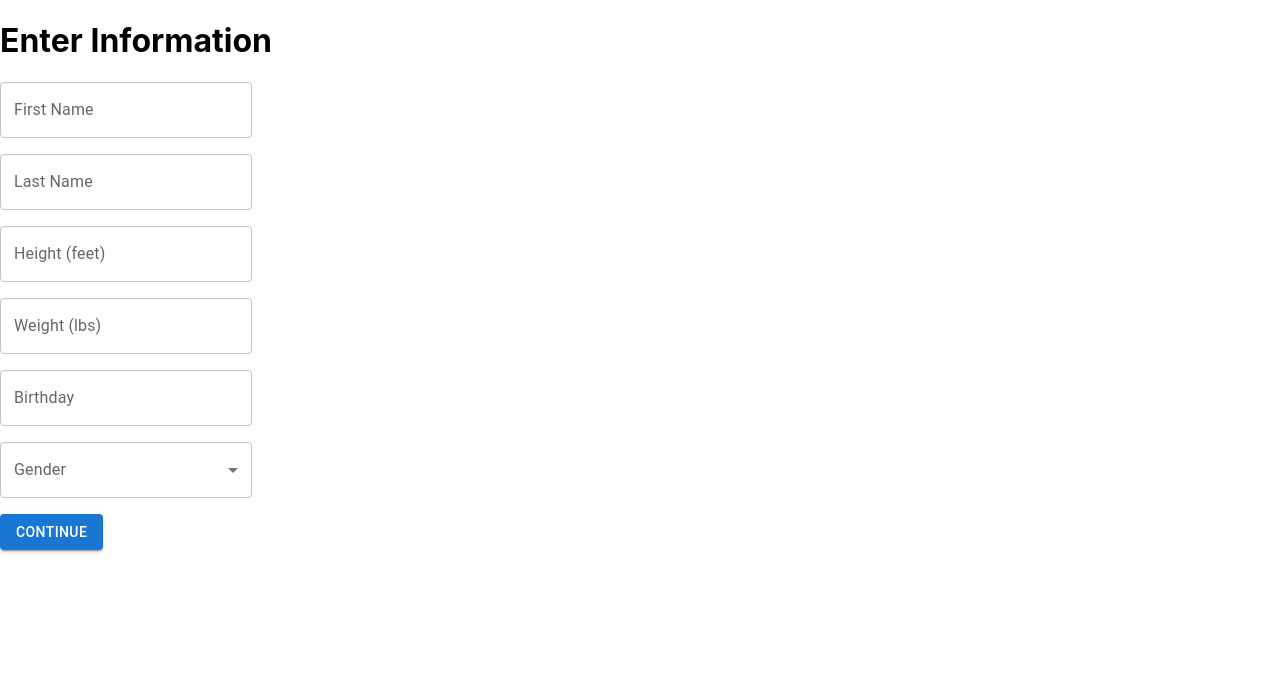
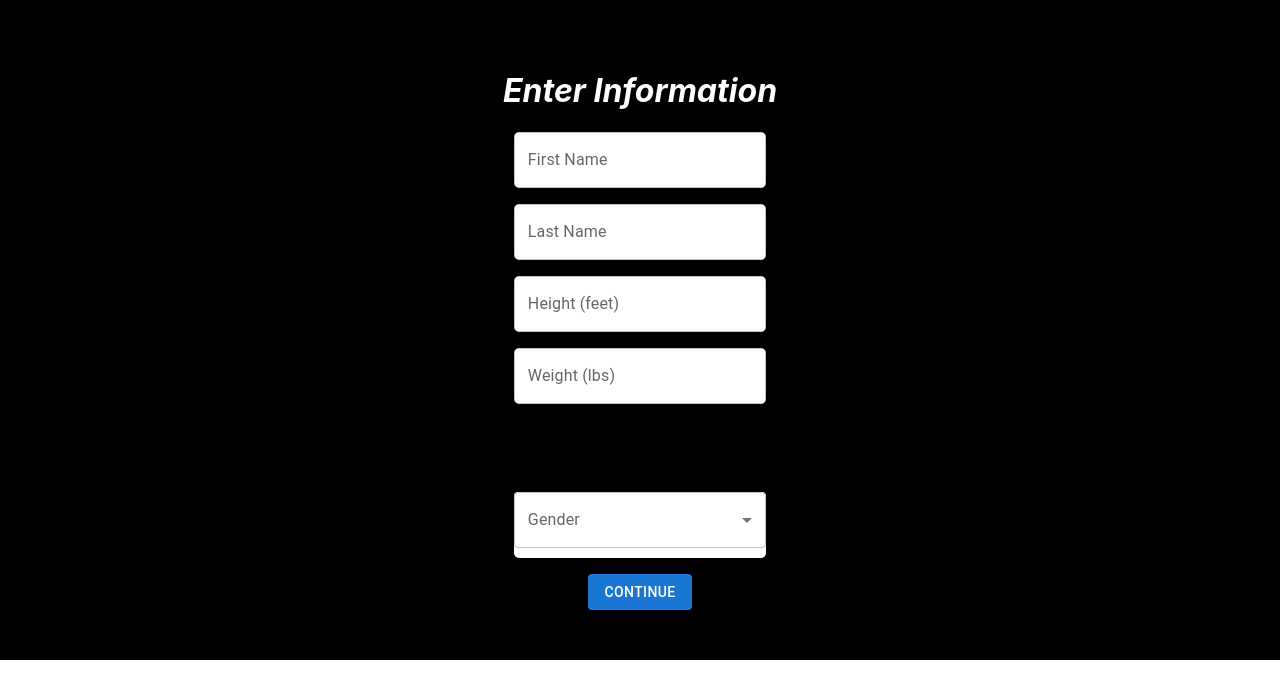
Before and after one commit to rysealex/fitness-tracker-front, a React (Create React App) app: page /enter-info in a window 1280 px wide. Shown: the top 698 px of the page. Built offline with nearby package versions, Linux system fonts and the light colour scheme.

Commit message:
Creates css files for welcome, login, create account, and enter information pages. Starts styling colors, font, centering, etc.

```diff
--- a/src/pages/createAccount.jsx
+++ b/src/pages/createAccount.jsx
@@ -6,6 +6,7 @@ import Box from '@mui/material/Box';
 import TextField from '@mui/material/TextField';
 import { useNavigate } from 'react-router-dom';
 import axios from 'axios';
+import '../styles/createAccount.css'
 
 function CreateAccount() {
   const navigate = useNavigate();
@@ -84,6 +85,7 @@ function CreateAccount() {
   };
   return (
     <>
+      <div className='create-account-container'>
         <h1>Create Account</h1>
         <Box
           component="form"
@@ -93,6 +95,7 @@ function CreateAccount() {
         >
           <Stack spacing={2} direction="column" width='25ch'>
             <TextField
+              className='textfield'
               error={usernameErrorFlag}
               id="outlined-basic"
               label="Username"
@@ -101,6 +104,7 @@ function CreateAccount() {
               onChange={handleUsernameChange}
             />
             <TextField
+              className='textfield'
               error={passwordErrorFlag}
               id="outlined-basic"
               label="Password"
@@ -110,6 +114,7 @@ function CreateAccount() {
               onChange={handlePasswordChange}
             />
             <TextField
+              className='textfield'
               error={matchErrorFlag}
               id="outlined-basic"
               label="Re-type Password"
@@ -119,12 +124,13 @@ function CreateAccount() {
               onChange={handlePassword2Change}
             />
 
-          <Stack spacing={2} direction="row">
+            <Stack className='button-container' spacing={2} direction="row">
               <Button variant="contained" type="submit">Create</Button>
               <Button variant="contained" onClick={() => handleNavigate("/")}>Back</Button>
             </Stack>
           </Stack>
         </Box>
+      </div>
     </>
   );
 };
--- a/src/pages/enterInformation.jsx
+++ b/src/pages/enterInformation.jsx
@@ -11,6 +11,7 @@ import FormControl from '@mui/material/FormControl';
 import axios from 'axios';
 import { useNavigate } from 'react-router-dom';
 import { FormHelperText, InputLabel } from '@mui/material';
+import '../styles/enterInformation.css'
 
 function EnterInformation() {
   const navigate = useNavigate();
@@ -142,6 +143,7 @@ function EnterInformation() {
   };
   return (
     <>
+      <div className='enter-information-container'>
         <h1>Enter Information</h1>
         <Box
           component="form"
@@ -151,6 +153,7 @@ function EnterInformation() {
         >
           <Stack spacing={2} direction="column" width='25ch'>
             <TextField
+              className='textfield'
               error={!!errors.firstName}
               id="fname"
               label="First Name"
@@ -159,6 +162,7 @@ function EnterInformation() {
               onChange={handleFirstNameChange}
             />
             <TextField
+              className='textfield'
               error={!!errors.lastName}
               id="lname"
               label="Last Name"
@@ -167,6 +171,7 @@ function EnterInformation() {
               onChange={handleLastNameChange}
             />
             <TextField
+              className='textfield'
               error={!!errors.height}
               id="height"
               label="Height (feet)"
@@ -176,6 +181,7 @@ function EnterInformation() {
               onChange={handleHeightChange}
             />
             <TextField
+              className='textfield'
               error={!!errors.weight}
               id="weight"
               label="Weight (lbs)"
@@ -185,18 +191,20 @@ function EnterInformation() {
               onChange={handleWeightChange}
             />
             <Calendar
+              className='textfield'
               error={!!errors.birthDate}
               id="birthday"
               helperText={errors.birthDate}
               onChange={handleBirthDateChange}
             />
-          <FormControl fullWidth error={!!errors.gender}>
+            <FormControl className='textfield' fullWidth error={!!errors.gender}>
               <InputLabel
                 id="gender-label"
               >
                 Gender
               </InputLabel>
               <Select
+                className='textfield'
                 labelId="gender-label"
                 id="gender"
                 label="Gender"
@@ -209,11 +217,12 @@ function EnterInformation() {
               </Select>
               {errors.gender && <FormHelperText>{errors.gender}</FormHelperText>}
             </FormControl>
-          <Stack spacing={2} direction="row">
+            <Stack className='button-container' spacing={2} direction="row">
               <Button variant="contained" type="submit">Continue</Button>
             </Stack>
           </Stack>
         </Box>
+      </div>
     </>
   );
 }
--- a/src/pages/login.jsx
+++ b/src/pages/login.jsx
@@ -6,6 +6,7 @@ import Box from '@mui/material/Box';
 import TextField from '@mui/material/TextField';
 import { useNavigate } from 'react-router-dom';
 import axios from 'axios';
+import '../styles/login.css'
 
 function Login() {
   const navigate = useNavigate();
@@ -70,6 +71,7 @@ function Login() {
   };
   return (
     <>
+      <div className='login-container'>
         <h1>Login</h1>
         <Box
           component="form"
@@ -79,6 +81,7 @@ function Login() {
         >
           <Stack spacing={2} direction="column" width='25ch'>
             <TextField
+              className='textfield'
               error={usernameError || usernameNoEntry}
               id="outlined-basic"
               label="Username"
@@ -88,6 +91,7 @@ function Login() {
               onChange={handleUsernameChange}
             />
             <TextField
+              className='textfield'
               error={passwordError || passwordNoEntry}
               id="outlined-basic"
               label="Password"
@@ -98,12 +102,13 @@ function Login() {
               onChange={handlePasswordChange}
             />
 
-          <Stack spacing={2} direction="row">
+            <Stack className='button-container' spacing={2} direction="row">
               <Button variant="contained" type="submit">Login</Button>
               <Button variant="contained" onClick={() => handleNavigate("/")}>Back</Button>
             </Stack>
           </Stack>
         </Box>
+      </div>
     </>
   );
 };
--- a/src/pages/welcome.jsx
+++ b/src/pages/welcome.jsx
@@ -1,6 +1,7 @@
 import React from 'react';
 import Stack from '@mui/material/Stack';
 import Button from '@mui/material/Button';
+import '../styles/welcome.css'
 import { useNavigate } from 'react-router-dom';
 
 function Welcome() {
@@ -10,11 +11,25 @@ function Welcome() {
   };
   return (
     <>
-      <h1>Welcome</h1>
-      <Stack spacing={2} direction="row">
-        <Button variant="contained" onClick={() => handleNavigate("/login")}>Login</Button>
-        <Button variant="contained" onClick={() => handleNavigate("/create-account")}>Create Account</Button>
-      </Stack>
+      <div className='welcome-container'>
+        <h1>Welcome to the Fitness Tracker</h1>
+        <Stack className='button-container' spacing={2} direction="row" >
+          <Button
+            className='log-in'
+            variant="contained"
+            onClick={() => handleNavigate("/login")}
+          >
+            Login
+          </Button>
+          <Button
+            className='create-account'
+            variant="contained"
+            onClick={() => handleNavigate("/create-account")}
+          >
+            Create Account
+          </Button>
+        </Stack>
+      </div>
     </>
   );
 };
--- /dev/null
+++ b/src/styles/createAccount.css
@@ -0,0 +1,27 @@
+/* Styles for the create account page elements */
+
+.create-account-container {
+    background-color: rgb(0, 0, 0);
+    padding-top: 50px;
+    padding-bottom: 50px;
+    display: flex;
+    flex-direction: column;
+    justify-content: center;
+    align-items: center;
+}
+.create-account-container h1 {
+    color: rgb(255, 255, 255);
+    text-align: center;
+    font-style: italic;
+}
+.textfield {
+    background-color: white;
+    margin-bottom: 10px;
+    border-radius: 5px;
+}
+.button-container {
+    display: flex;
+    justify-content: center;
+    align-items: center;
+    gap: 10px;
+}
--- /dev/null
+++ b/src/styles/enterInformation.css
@@ -0,0 +1,27 @@
+/* Styles for the enter information page elements */
+
+.enter-information-container {
+    background-color: rgb(0, 0, 0);
+    padding-top: 50px;
+    padding-bottom: 50px;
+    display: flex;
+    flex-direction: column;
+    justify-content: center;
+    align-items: center;
+}
+.enter-information-container h1 {
+    color: rgb(255, 255, 255);
+    text-align: center;
+    font-style: italic;
+}
+.textfield {
+    background-color: white;
+    margin-bottom: 10px;
+    border-radius: 5px;
+}
+.button-container {
+    display: flex;
+    justify-content: center;
+    align-items: center;
+    gap: 10px;
+}
--- /dev/null
+++ b/src/styles/login.css
@@ -0,0 +1,27 @@
+/* Styles for the login page elements */
+
+.login-container {
+    background-color: rgb(0, 0, 0);
+    padding-top: 50px;
+    padding-bottom: 50px;
+    display: flex;
+    flex-direction: column;
+    justify-content: center;
+    align-items: center;
+}
+.login-container h1 {
+    color: rgb(255, 255, 255);
+    text-align: center;
+    font-style: italic;
+}
+.textfield {
+    background-color: white;
+    margin-bottom: 10px;
+    border-radius: 5px;
+}
+.button-container {
+    display: flex;
+    justify-content: center;
+    align-items: center;
+    gap: 10px;
+}
--- /dev/null
+++ b/src/styles/welcome.css
@@ -0,0 +1,24 @@
+/* Styles for the welcome page elements */
+
+.welcome-container {
+    background-color: rgb(0, 0, 0);
+    padding-top: 50px;
+    padding-bottom: 50px;
+}
+.welcome-container h1 {
+    color: rgb(255, 255, 255);
+    text-align: center;
+    font-style: italic;
+}
+/*.log-in {
+    background-color: green;
+}*/
+/*.create-account {
+    background-color: blue;
+}*/
+.button-container {
+    display: flex;
+    justify-content: center;
+    align-items: center;
+    gap: 10px;
+}
```
Lines whose indentation alone changed are shown as unchanged.
